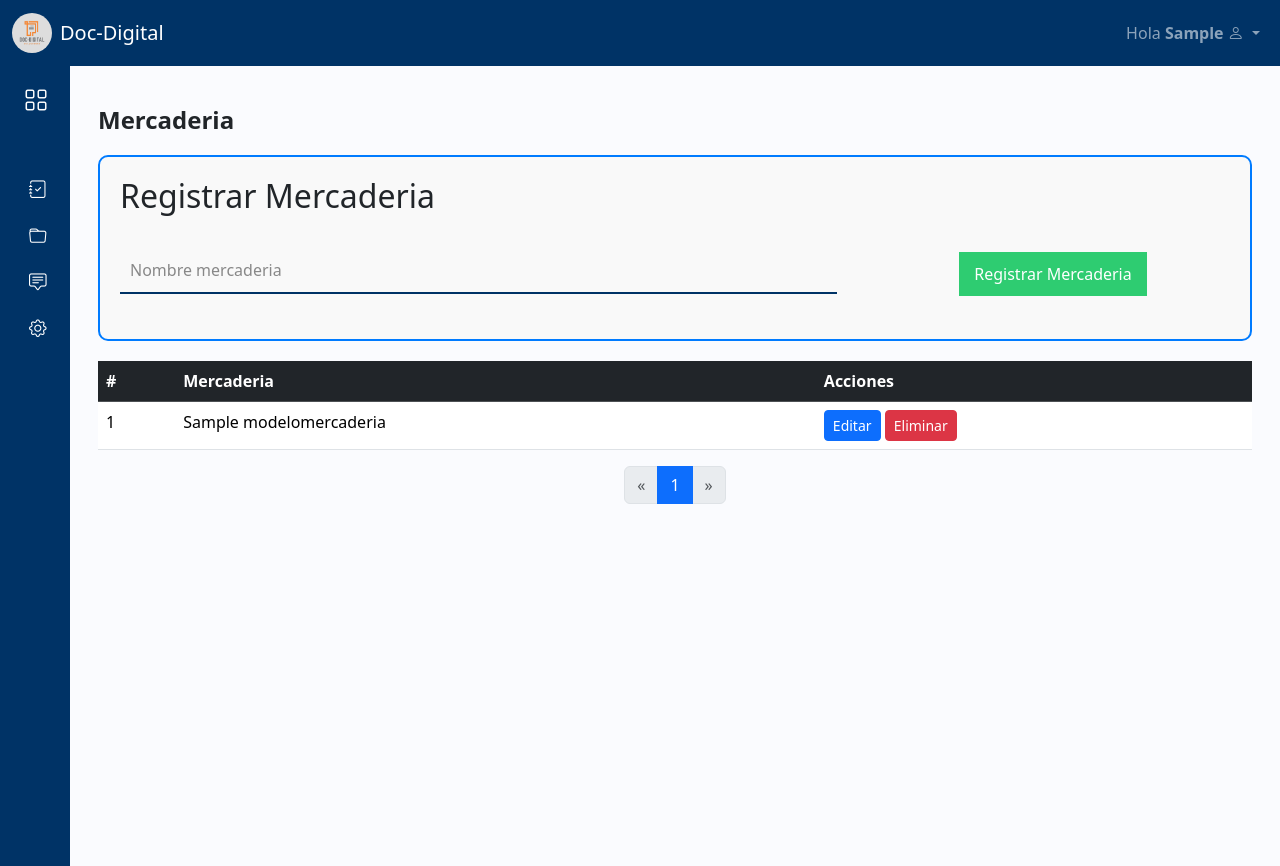
After one commit to DanielRojas2/DocDigital, a Django app: page /datos_carpeta/mercaderia/ in a window 1280 px wide. The commit adds this page. Run offline with Django 5.2, Linux system fonts and the light colour scheme; a user stored in the database is signed in; tables that the repository leaves empty hold one stand-in row (values such as "Sample post"); some libraries are stand-ins or nearby versions.

Commit message:
agregado: plantillas y logica del CRUD para el modelo mercaderia

```diff
--- a/docDigital/apps/app_datoscarpeta/models/ModeloMercaderia.py
+++ b/docDigital/apps/app_datoscarpeta/models/ModeloMercaderia.py
@@ -8,6 +8,7 @@ class ModeloMercaderia(models.Model):
     nombre_mercaderia = models.CharField(
         max_length=75, blank=False, null=False, unique=True
     )
+
     creado = models.DateTimeField(auto_now_add=True)
     actualizado = models.DateTimeField(auto_now=True)
 
--- /dev/null
+++ b/docDigital/apps/app_datoscarpeta/templates/mercaderia/mercaderia.html
@@ -0,0 +1,69 @@
+{% extends "base.html" %}
+
+{% block title %}Mercaderia{% endblock %}
+
+{% block content %}
+    <div class="container-fluid mt-4">
+        <h1>Mercaderia</h1>
+        <div class="form-container">
+            <h2>Registrar Mercaderia</h2>
+            <form method="post" id="contact-form">
+                <div class="row d-flex align-items-center">
+                    <div class="col-lg-8">
+                        {% for field in mercaderia_form %}
+                            <div class="input-container">
+                                {{ field }}
+                                <label for="{{ field.id_for_label }}">{{ field.label }}</label>
+                                {% if field.errors %}
+                                    <ul class="errorList">
+                                        {% for error in field.errors %}
+                                            <li>{{ error }}</li>
+                                        {% endfor %}
+                                    </ul>
+                                {% endif %}
+                            </div>
+                        {% endfor %}
+                    </div>
+                    <div class="col-lg-4">
+                        {% csrf_token %}
+                        <div class="button-container">
+                            <button type="submit">Registrar Mercaderia</button>
+                        </div>
+                    </div>
+                </div>
+            </form>
+        </div>
+        <div class="table-container">
+            <table class="table table-hover table-rwd">
+                <thead class="table-dark ">
+                    <tr>
+                        <th scope="col">#</th>
+                        <th scope="col">Mercaderia</th>
+                        <th scope="col">Acciones</th>
+                    </tr>
+                </thead>
+                <tbody class="table-striped">
+                    {% for mercaderia in mercaderias %}
+                        <tr>
+                            <td scope="row">{{ mercaderia.id }}</td>
+                            <td>{{ mercaderia.nombre_mercaderia }}</td>
+                            <td>
+                                <a href="{% url 'editar_mercaderia' mercaderia.id %}"
+                                class="btn btn-primary btn-sm">
+                                    Editar
+                                </a>
+                                <a href="{% url 'eliminar_mercaderia' mercaderia.id %}"
+                                class="btn btn-danger btn-sm" onclick="return confirm(
+                                    '¿Estas seguro de eliminar esta mercaderia?'
+                                );">
+                                    Eliminar
+                                </a>
+                            </td>
+                        </tr>
+                    {% endfor %}
+                </tbody>
+            </table>
+            {% include "pagination.html" with page=mercaderias %}
+        </div>
+    </div>
+{% endblock %}
--- a/docDigital/apps/app_datoscarpeta/urls.py
+++ b/docDigital/apps/app_datoscarpeta/urls.py
@@ -5,6 +5,9 @@ from .views.AduanaDespachoView import (
 )
 from .views.ImportadorView import (
     listar_importador, editar_importador, eliminar_importador
+)
+from .views.MercaderiaView import (
+    mercaderia, editar_mercaderia, eliminar_mercaderia
 )
 
 urlpatterns = [
@@ -14,4 +17,7 @@ urlpatterns = [
     path('importadores/', listar_importador, name='importadores'),
     path('editar_importador/<int:pk>/', editar_importador, name='editar_importador'),
     path('eliminar_importador/<int:pk>/', eliminar_importador, name='eliminar_importador'),
+    path('mercaderia/', mercaderia, name='mercaderia'),
+    path('editar_mercaderia/<int:pk>/', editar_mercaderia, name='editar_mercaderia'),
+    path('eliminar_mercaderia/<int:pk>/', eliminar_mercaderia, name='eliminar_mercaderia'),
 ]
--- /dev/null
+++ b/docDigital/apps/app_datoscarpeta/views/MercaderiaView.py
@@ -0,0 +1,66 @@
+from django.shortcuts import render, redirect, get_object_or_404
+from django.contrib.auth.decorators import login_required
+from django.core.paginator import Paginator, EmptyPage, PageNotAnInteger
+
+from ..models.ModeloMercaderia import ModeloMercaderia
+from ..forms.MercaderiaForm import MercaderiaForm
+
+@login_required
+def mercaderia(request):
+    lista_mercaderia = ModeloMercaderia.objects.all()
+
+    paginator = Paginator(lista_mercaderia, 5)
+    page_number = request.GET.get('page', 1)
+
+    if request.method == 'POST':
+        mercaderia_form = MercaderiaForm(request.POST)
+        if mercaderia_form.is_valid():
+            mercaderia_form.save()
+            return redirect('mercaderia')
+    else:
+        mercaderia_form = MercaderiaForm()
+
+    try:
+        mercaderias = paginator.page(page_number)
+    except EmptyPage:
+        mercaderias = paginator.page(1)
+    except PageNotAnInteger:
+        mercaderias = paginator.page(paginator.num_pages)
+
+    return render(
+        request, 'mercaderia/mercaderia.html',
+        {
+            'mercaderias': mercaderias,
+            'mercaderia_form': mercaderia_form
+        }
+    )
+
+@login_required
+def editar_mercaderia(request, pk):
+    mercaderia = get_object_or_404(
+        ModeloMercaderia,
+        pk = pk
+    )
+
+    if request.method == 'POST':
+        editar_mercaderia_form = MercaderiaForm(
+            request.POST, instance=mercaderia
+        )
+        if editar_mercaderia_form.is_valid():
+            editar_mercaderia_form.save()
+            return redirect('mercaderia')
+    else:
+        editar_mercaderia_form = MercaderiaForm(instance=mercaderia)
+
+    return render(
+        request, 'mercaderia/editar_mercaderia.html',
+        {
+            'editar_mercaderia_form':editar_mercaderia_form
+        }
+    )
+
+@login_required
+def eliminar_mercaderia(request, pk):
+    mercaderia = get_object_or_404(ModeloMercaderia, pk=pk)
+    mercaderia.delete()
+    return redirect('mercaderia')
--- a/docDigital/apps/app_inicio/templates/base.html
+++ b/docDigital/apps/app_inicio/templates/base.html
@@ -81,7 +81,7 @@
                                 </a>
                             </li>
                             <li class="sidebar-item">
-                                <a href="#" class="sidebar-link">Mercaderia</a>
+                                <a href="{% url 'mercaderia' %}" class="sidebar-link">Mercaderia</a>
                             </li>
                             <li class="sidebar-item">
                                 <a href="{% url 'importadores' %}" class="sidebar-link">Importador</a>
```
Also changed, not shown: docDigital/apps/app_datoscarpeta/templates/mercaderia/editar_mercaderia.html (added, +36 -0 lines), docDigital/apps/app_datoscarpeta/migrations/0003_alter_modelomercaderia_options_modelomercaderia_slug_and_more.py (added), docDigital/apps/app_datoscarpeta/migrations/0004_alter_modelomercaderia_slug.py (added), docDigital/apps/app_datoscarpeta/migrations/0005_alter_modelomercaderia_slug.py (added), docDigital/apps/app_datoscarpeta/migrations/0006_remove_modelomercaderia_slug.py (added), docDigital/apps/app_datoscarpeta/templates/personal/editar_personal.html (added), docDigital/apps/app_datoscarpeta/templates/personal/personal.html (added).
